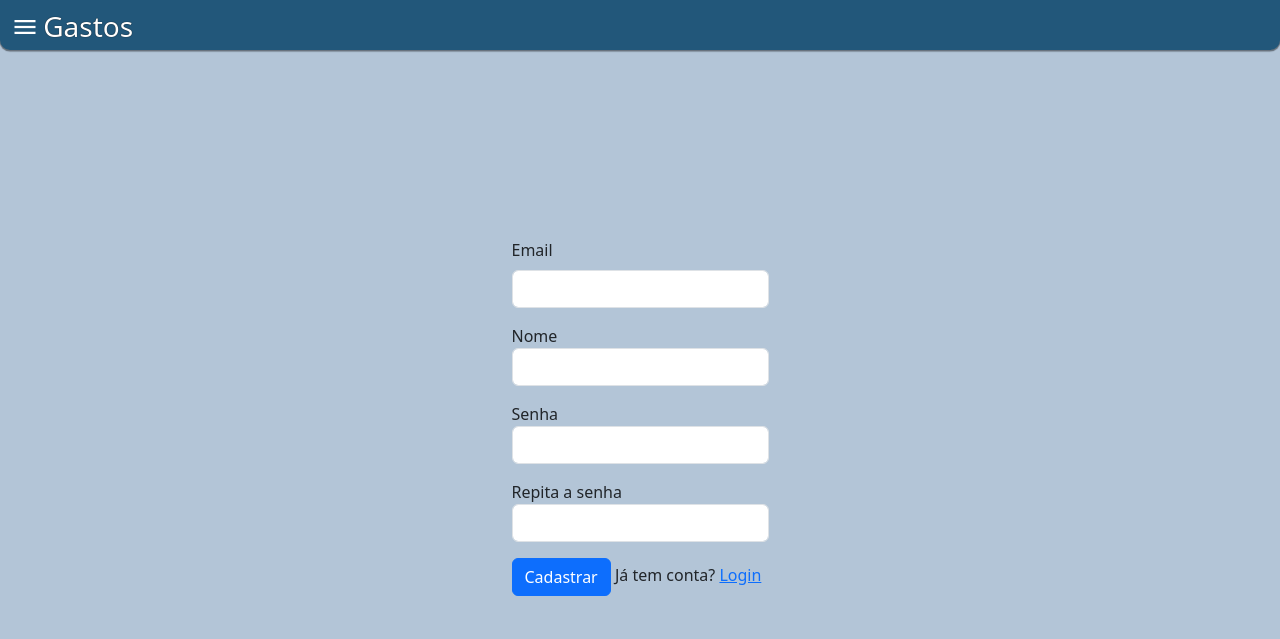
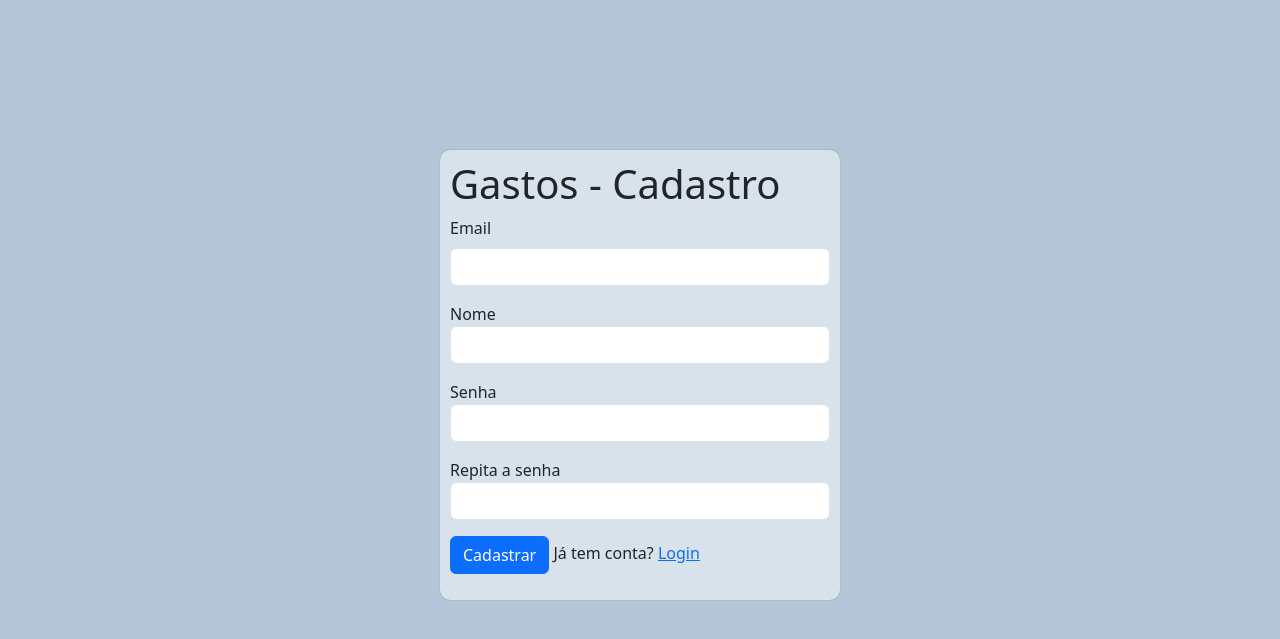
Before and after one commit to felipe-fjs/registro_de_gastos, a Flask app: page /cadastro in a window 1280 px wide. Shown: the top 639 px of the page. Run offline with Flask 3, Linux system fonts and the light colour scheme; parts of the project's set-up code (start-up, migrations or seed data) failed here and were passed over; some libraries are stand-ins or nearby versions.

Commit message:
navbar removido dos arquivo login e signup.html

```diff
--- a/app/templates/account/login.html
+++ b/app/templates/account/login.html
@@ -1,12 +1,15 @@
 {% extends "base.html" %}
 
 {% block title %}Login {% endblock %}
+
+{% block header %} <!--Aqui ficará vazio para não haver a navbar no arquivo de login.html--> {% endblock %}
 
 {% block content %}
 
      <main>
         <section class="account-form-section">
            <form action="{{ url_for('account.login')}}" method="post" class="account-form">
+                <h1>Gastos - Login</h1>
                 <p>
                     <label for="email" class="form-label">Email</label>
                     <input type="text" name="email" id="email" required class="form-control">
--- a/app/templates/account/signup.html
+++ b/app/templates/account/signup.html
@@ -1,12 +1,15 @@
 {% extends "base.html" %}
 
 {% block title %}Cadastre-se {% endblock %}
+
+{% block header %} <!--Aqui ficará vazio para não haver a navbar no arquivo de signup.html--> {% endblock %}
 
 {% block content %}
 
      <main>
         <section class="account-form-section">
-           <form action="{{ url_for('account.signup')}}" method="post">
+           <form action="{{ url_for('account.signup')}}" method="post" class="account-form">
+                <h1>Gastos - Cadastro</h1>
                 <p>
                     <label for="email" class="form-label">Email</label>
                     <input type="text" name="email" id="email" required class="form-control">
--- a/app/templates/base.html
+++ b/app/templates/base.html
@@ -11,7 +11,9 @@
 </head>
 <body>
     <!--Adicionando navbar atraves de um arquivo já existente-->
-    {% include "partials/navbar.html" %}
+    {% block header %}
+        {% include "partials/navbar.html" %}
+    {%  endblock %}
 
     {% block content  %} {% endblock %}
 
```
